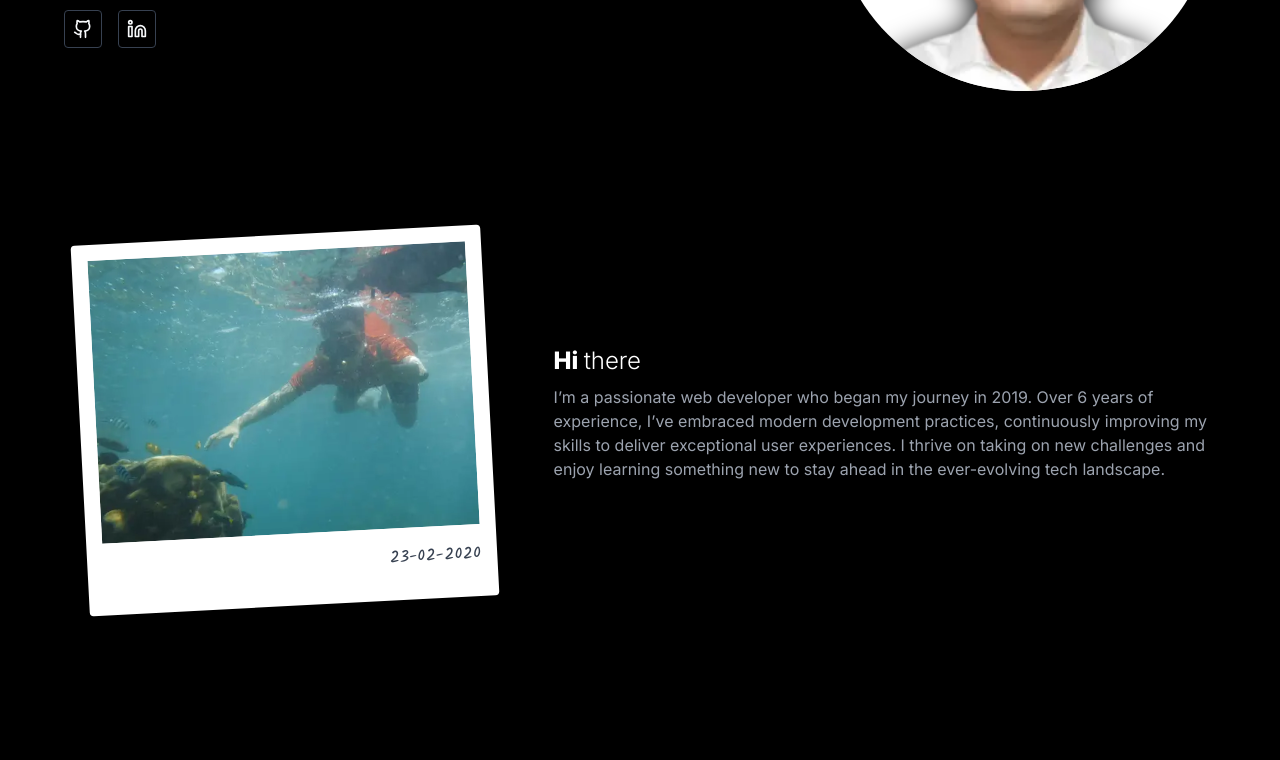
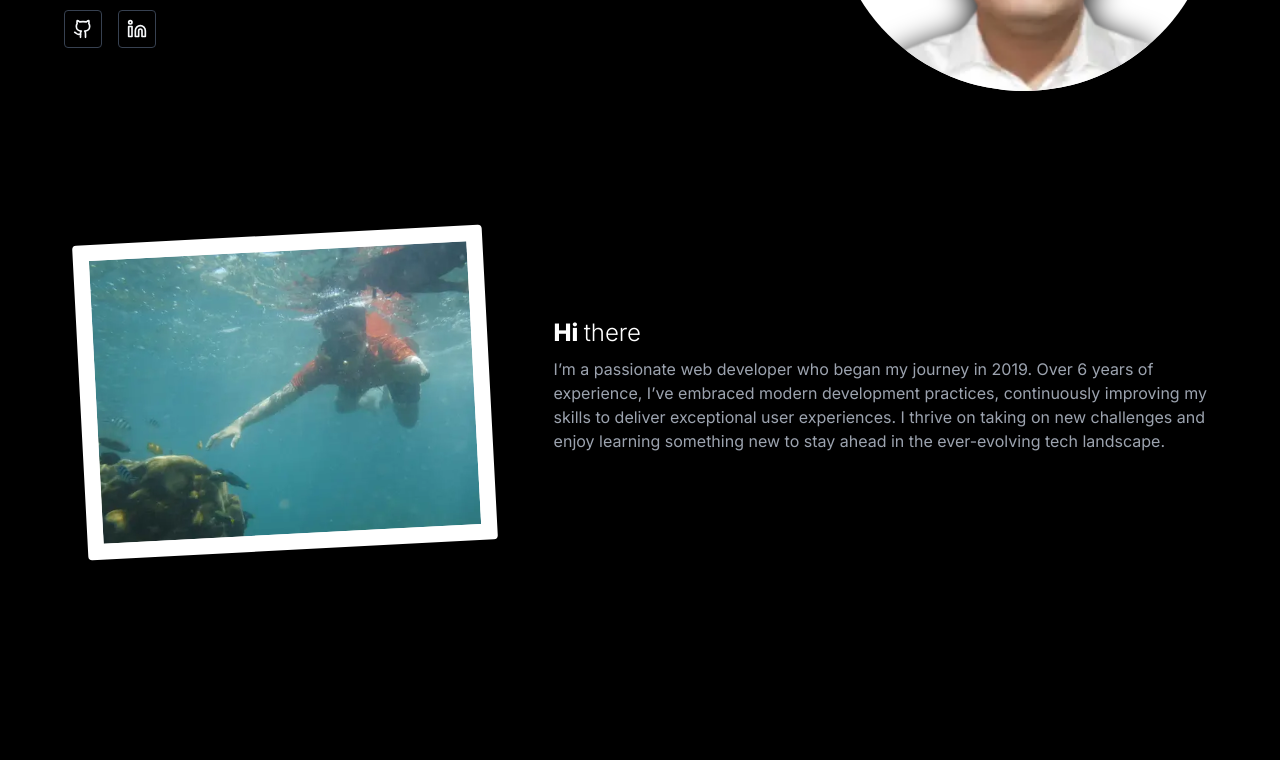
Before and after one commit to georgiusricky/georgiusricky.github.io, a Next.js app: page / in a window 1280 px wide. Shown: the part 441-1201 px from the top of the page. Built offline with nearby package versions, Linux system fonts and the light colour scheme.

Commit message:
upadate: remove caption in polaroid

```diff
--- a/app/components/Polaroid.tsx
+++ b/app/components/Polaroid.tsx
@@ -17,9 +17,8 @@ export default function Polaroid({
   return (
     <div className="flex items-center justify-center p-4">
         <div className="group relative w-full transform cursor-pointer transition-transform rotate-[-3deg] hover:rotate-0 hover:scale-105" >
-            {/* Polaroid frame */}
             <div className="overflow-hidden rounded-sm bg-white p-4 shadow-[0_10px_20px_rgba(0,0,0,0.2)]">
-            <div className="relative mb-4 aspect-[4/3] w-full overflow-hidden">
+              <div className="relative aspect-[4/3] w-full overflow-hidden">
                   <Image
                   src={src}
                   alt={alt}
@@ -29,10 +28,6 @@ export default function Polaroid({
                   priority
                   />
               </div>
-            {/* Caption area */}
-            <p className="min-h-[40px] text-right font-kalam text-lg text-gray-700">
-                {caption}
-            </p>
             </div>
       </div>
     </div>
```
Lines whose indentation alone changed are shown as unchanged.
